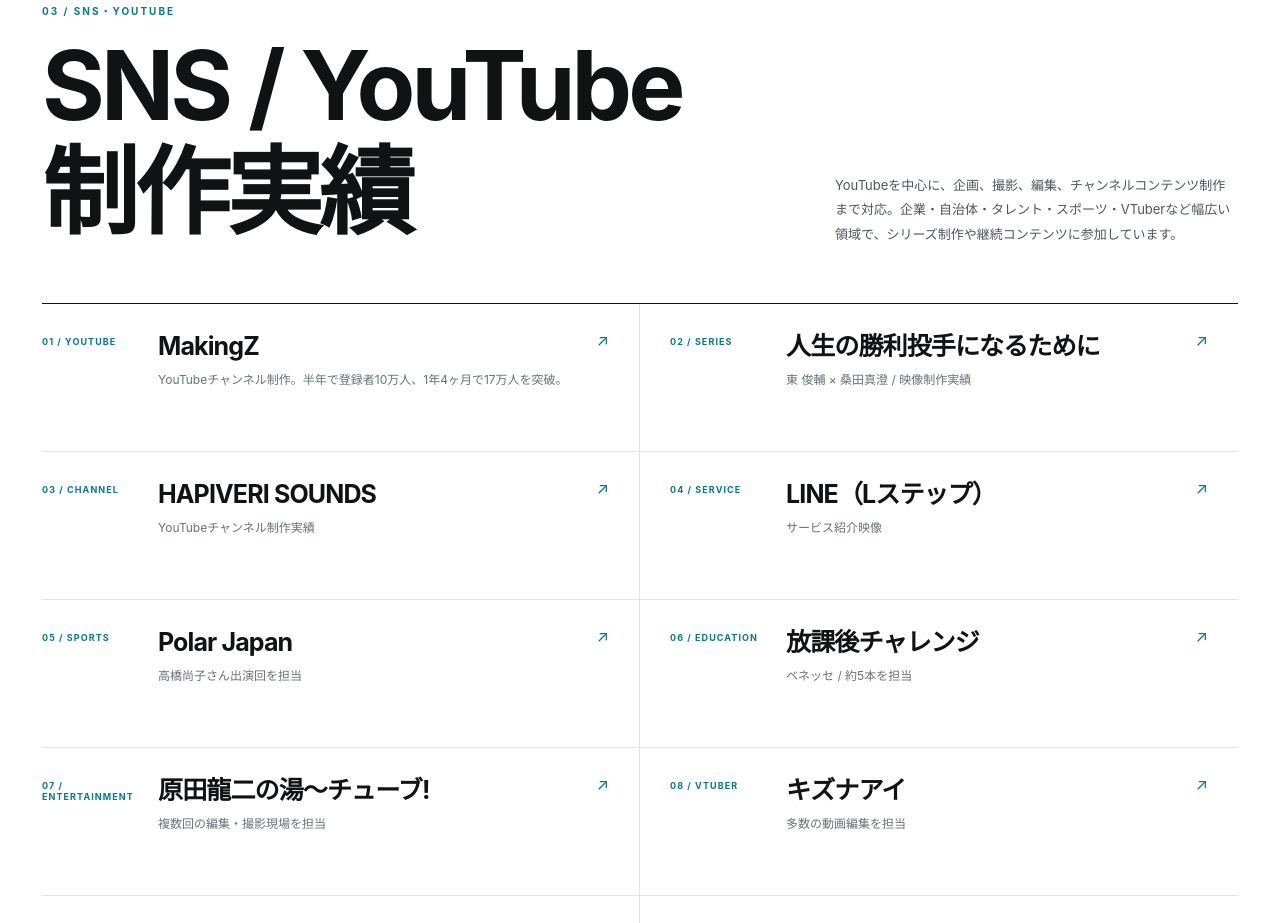
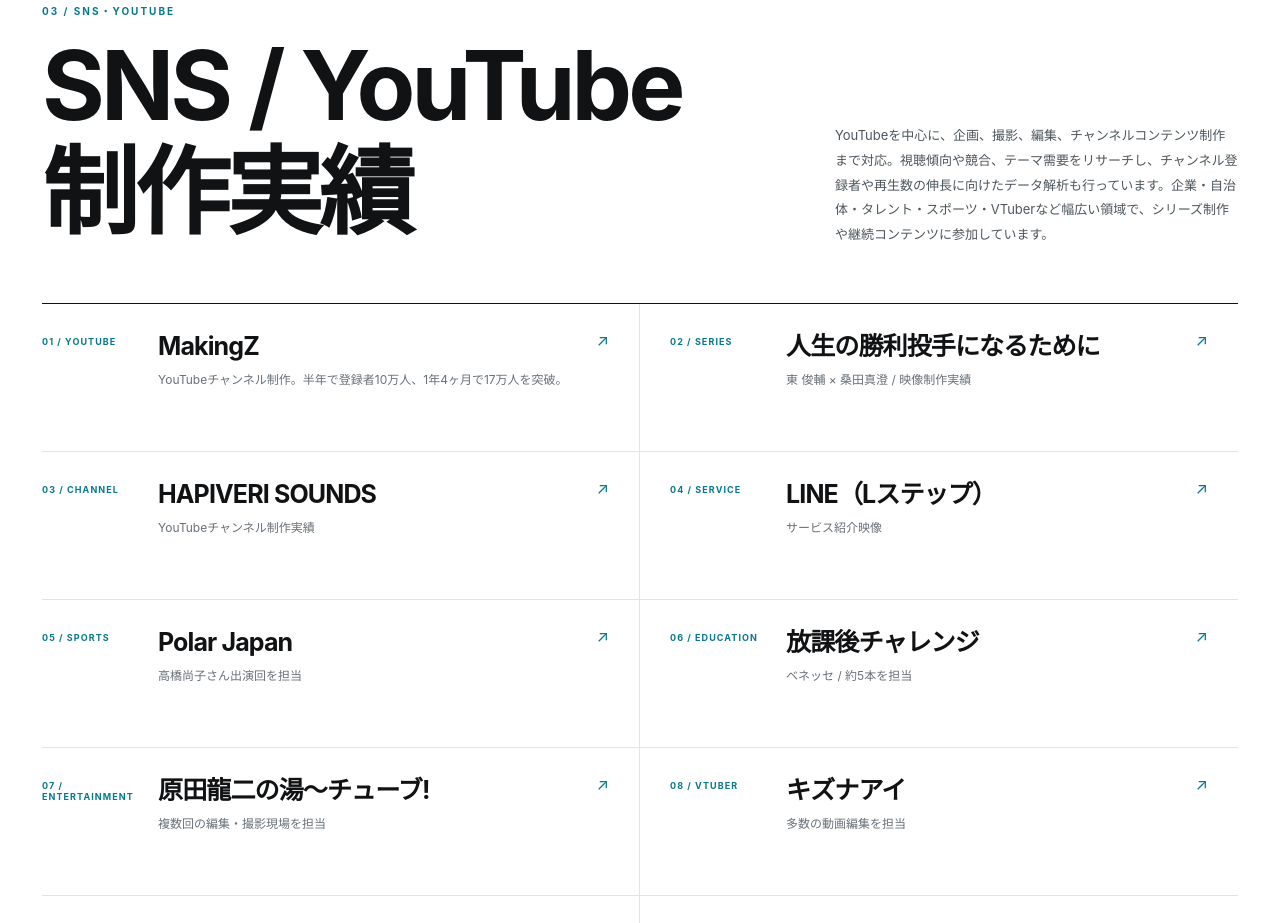
Before and after one commit to strobofactory/portfolio, a plain HTML site: page creative/index.html in a window 1280 px wide. Shown: the part 4000-4923 px from the top of the page. Drawn offline with Linux system fonts and the light colour scheme; no server answers.

Commit message:
Add YouTube research and analytics capability

```diff
--- a/creative/index.html
+++ b/creative/index.html
@@ -147,7 +147,7 @@
 <section class="social section" id="social" style="scroll-margin-top:118px;">
       <div class="section-head">
         <div><div class="kicker">03 / SNS・YouTube</div><h2>SNS / YouTube<br>制作実績</h2></div>
-        <p class="section-intro">YouTubeを中心に、企画、撮影、編集、チャンネルコンテンツ制作まで対応。企業・自治体・タレント・スポーツ・VTuberなど幅広い領域で、シリーズ制作や継続コンテンツに参加しています。</p>
+        <p class="section-intro">YouTubeを中心に、企画、撮影、編集、チャンネルコンテンツ制作まで対応。視聴傾向や競合、テーマ需要をリサーチし、チャンネル登録者や再生数の伸長に向けたデータ解析も行っています。企業・自治体・タレント・スポーツ・VTuberなど幅広い領域で、シリーズ制作や継続コンテンツに参加しています。</p>
       </div>
       <div class="social-grid">
         <a class="social-card" href="https://www.youtube.com/playlist?list=PLG5UDSnEeEWMiMHHgMeMnUEBBdp2dXMPO" target="_blank" rel="noreferrer"><span class="social-index">01 / YOUTUBE</span><div><h3>MakingZ</h3><p>YouTubeチャンネル制作。半年で登録者10万人、1年4ヶ月で17万人を突破。</p></div><span class="social-arrow">↗</span></a>
```
